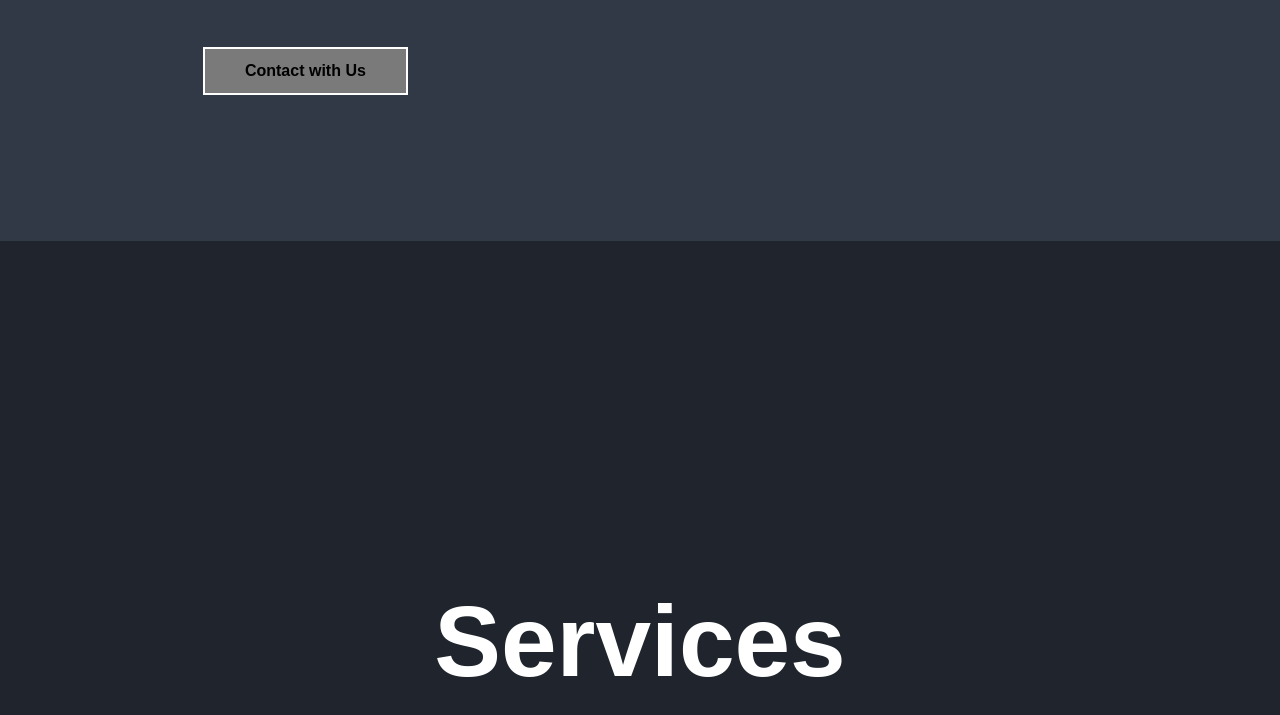
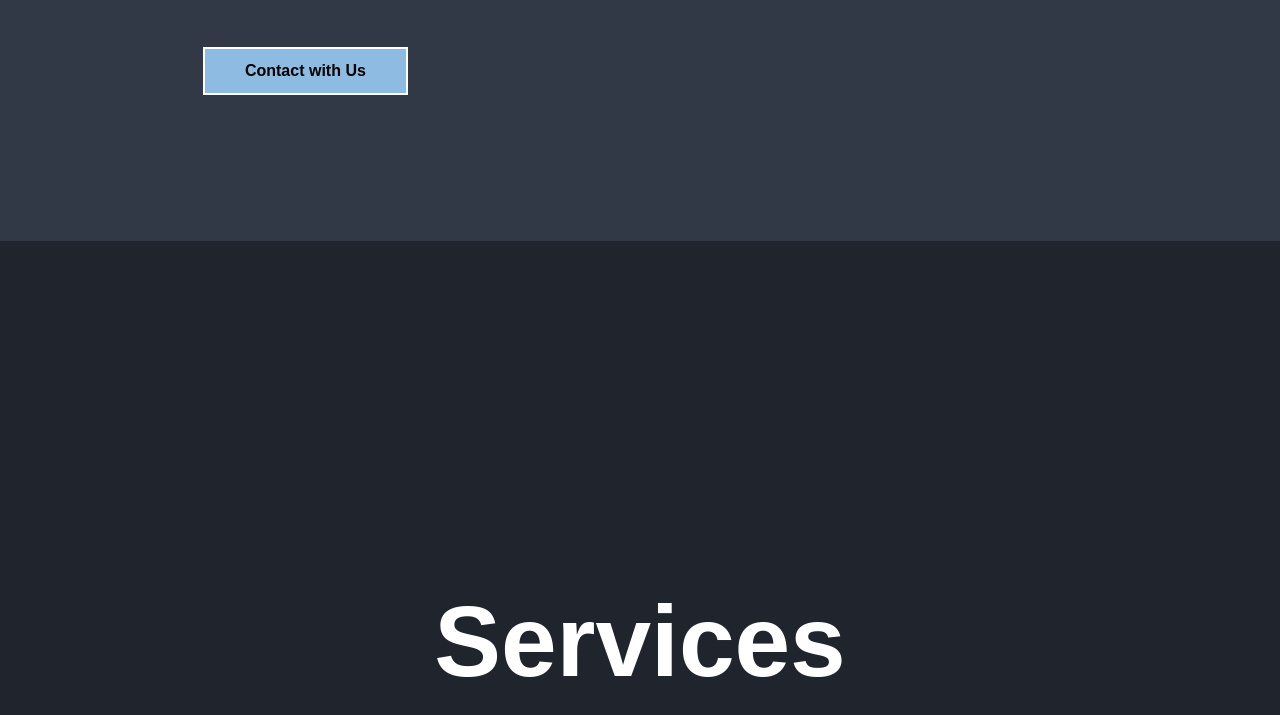
Before and after one commit to Mohamedali1111/PRODIGY_WD_01, a plain HTML site: page index.html in a window 1280 px wide. Shown: the part 1359-2074 px from the top of the page. Drawn offline with Linux system fonts and the light colour scheme.

Commit message:
change button color

```diff
--- a/public/css/style.css
+++ b/public/css/style.css
@@ -449,7 +449,7 @@ section:nth-child(odd) {
     border-image-outset: initial;
     border-image-repeat: initial;
     cursor: pointer;
-    background-color: rgb(122, 122, 122);
+    background-color: rgb(141, 187, 225);
     margin-top: 0px;
     margin-right: 0px;
     margin-bottom: 0px;
```
